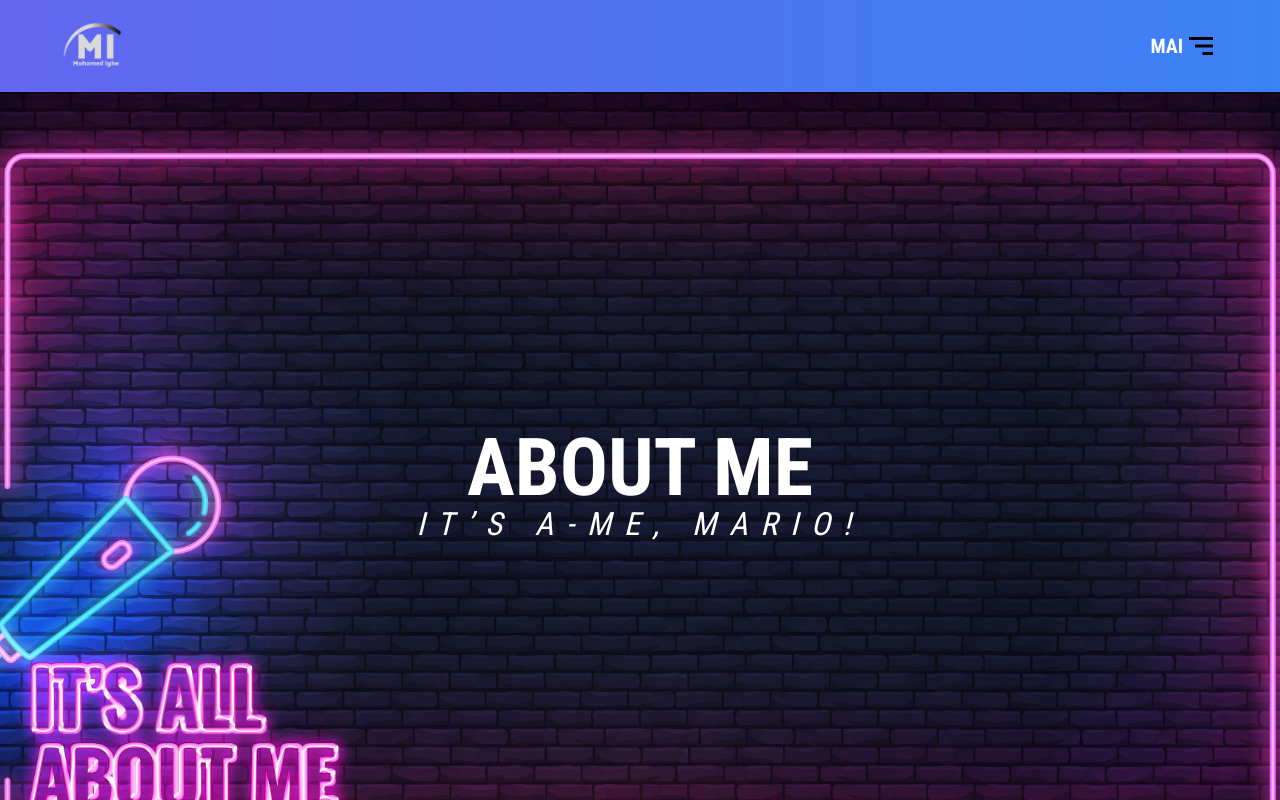
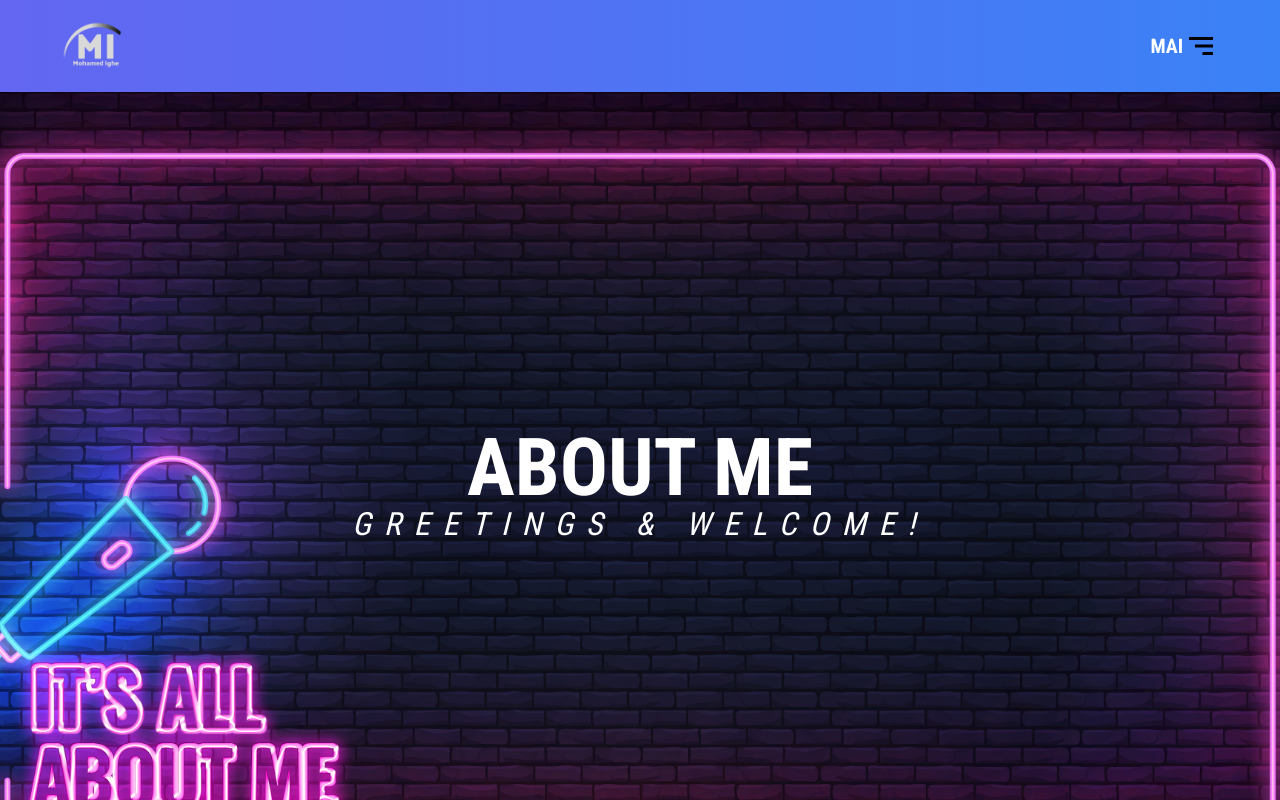
Before and after one commit to katarighe/my-portfolio-website, a React (Vite) app: page /about-me in a window 1280 px wide. Shown: the top 800 px of the page. Built offline with nearby package versions, Linux system fonts and the light colour scheme.

Commit message:
Update the About Me Headline

```diff
--- a/src/pages/AboutMe.jsx
+++ b/src/pages/AboutMe.jsx
@@ -110,7 +110,7 @@ function AboutMe() {
     <>
       <Hero
         name="ABOUT ME"
-        details="IT’S A-ME, MARIO!"
+        details="GREETINGS & WELCOME!"
         backgroundImage="src/assets/about-me-background.png"
       />
       <section className="text-black">
```
